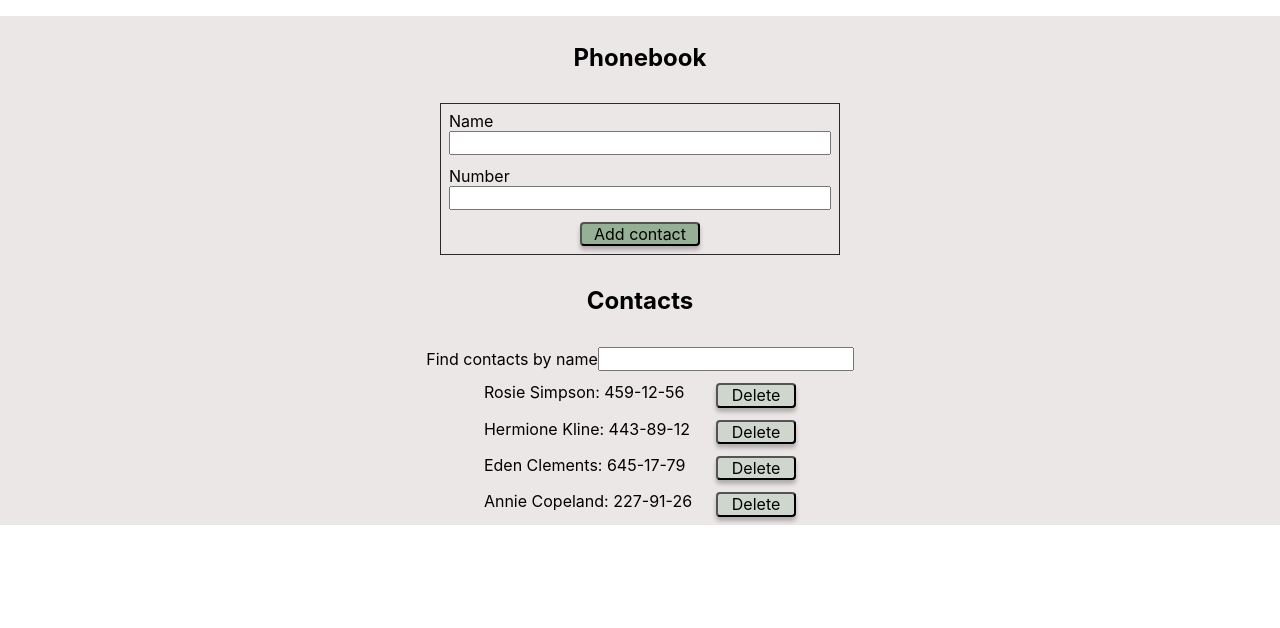
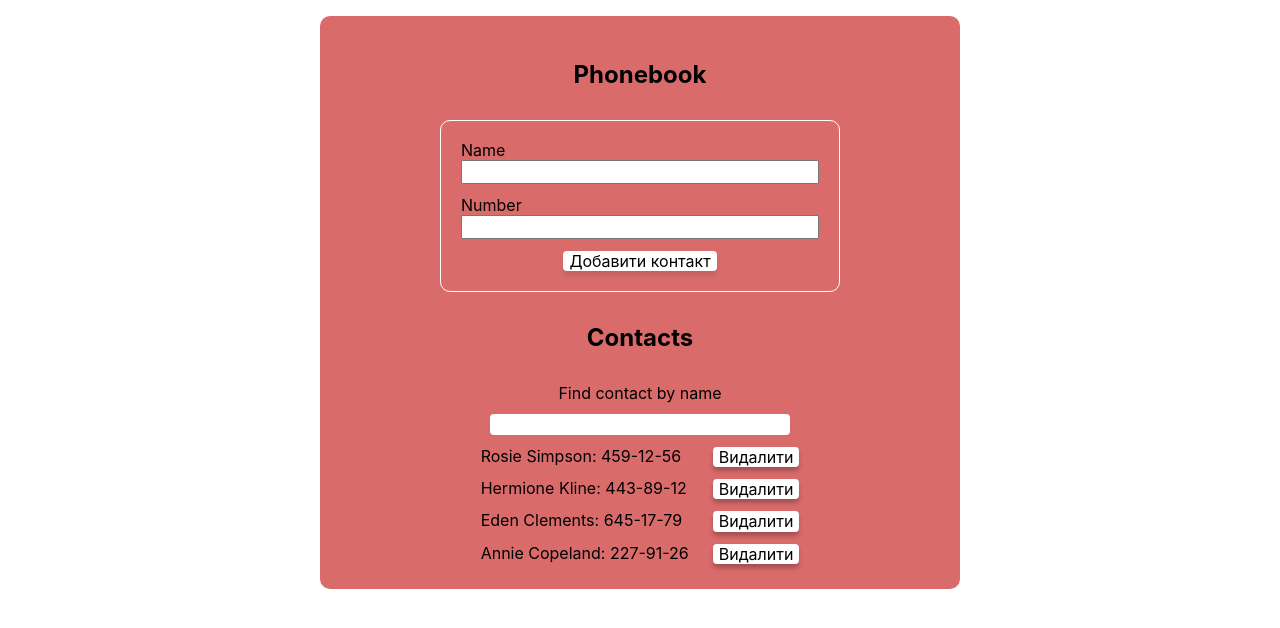
Before and after one commit to OleksiiPanaioti/goit-react-hw-07-phonebook, a React (Create React App) app: page / in a window 1280 px wide. Shown: the top 628 px of the page. Built offline with nearby package versions, Linux system fonts and the light colour scheme.

Commit message:
styles added

```diff
--- a/src/components/App.jsx
+++ b/src/components/App.jsx
@@ -1,7 +1,7 @@
 import React, { Component } from 'react';
 import { Contacts } from './contactsList/ContactsList';
-import { Filter } from './Filter/Filter';
-import { PhonebookForm } from './form/FromInput';
+import { Filter } from './filter/Filter';
+import { PhoneForm } from './form/FromInput';
 import { GlobalStyle } from './GlobalStyles';
 import { Layout } from './Layout/Layout';
 
@@ -18,7 +18,7 @@ class App extends Component {
   };
 
   addContact = newContact => {
-    const { contacts } = this.state.contacts;
+    const { contacts } = this.state;
     contacts.find(contact => contact.name === newContact.name)
       ? alert(`${newContact.name} is already in contacts`)
       : this.setState(prevState => ({
@@ -26,14 +26,14 @@ class App extends Component {
         }));
   };
 
-  showContact = () => {
+  searchContact = e => {
+    this.setState({ filter: e.currentTarget.value });
+  };
+
+  renderContact = () => {
     return [...this.state.contacts].filter(contact =>
       contact.name.toLowerCase().includes(this.state.filter.toLocaleLowerCase())
     );
-  };
-
-  searchContact = e => {
-    this.setState({ filter: e.currentTarget.value });
   };
 
   deleteContact = id => {
@@ -42,22 +42,17 @@ class App extends Component {
     }));
   };
 
-  onFilterHandler = e => {
-    const { value } = e.currentTarget;
-    this.setState({ filter: value });
-  };
-
   render() {
     const { contacts, filter } = this.state;
-    const showContact = this.showContact();
+    const renderContact = this.renderContact();
     return (
       <Layout>
         <h2>Phonebook</h2>
-        <PhonebookForm onSave={this.addContact} contacts={contacts} />
+        <PhoneForm onSave={this.addContact} contacts={contacts} />
         <h2>Contacts</h2>
         <Filter search={filter} onSearch={this.searchContact} />
-        {showContact && (
-          <Contacts contacts={showContact} onDelete={this.deleteContact} />
+        {renderContact && (
+          <Contacts contacts={renderContact} onDelete={this.deleteContact} />
         )}
         <GlobalStyle />
       </Layout>
--- a/src/components/Filter/Filter.jsx
+++ b/src/components/Filter/Filter.jsx
@@ -1,10 +1,13 @@
-export const Filter = ({ filter, onFilterHandler }) => {
-  return (
-    <>
-      <label htmlFor="find">
-        Find contacts by name
-        <input name="find" value={filter} onChange={onFilterHandler} />
-      </label>
-    </>
-  );
+import PropTypes from 'prop-types';
+import { Label, Input } from './Filter.styled';
+
+export const Filter = ({ search, onSearch }) => (
+  <Label>
+    Find contact by name
+    <Input type="text" value={search} onChange={onSearch} />
+  </Label>
+);
+
+Filter.propTypes = {
+  onSearch: PropTypes.func.isRequired,
 };
--- a/src/components/Filter/Filter.styled.jsx
+++ b/src/components/Filter/Filter.styled.jsx
@@ -9,9 +9,5 @@ export const Label = styled.label`
 export const Input = styled.input`
   width: 300px;
   border-radius: 4px;
-  &:hover,
-  &:focus {
-    border: 3px solid #20a033;
-    color: #2f6117;
-  }
+  border: none;
 `;
--- a/src/components/Form/FormInput.styled.jsx
+++ b/src/components/Form/FormInput.styled.jsx
@@ -3,8 +3,9 @@ import { Form as FormikForm, ErrorMessage as FormikErrorMessage } from 'formik';
 
 export const Form = styled(FormikForm)`
   width: 400px;
-  padding: 8px;
-  border: 1px solid #2a2a2a;
+  padding: 20px;
+  border: 1px solid #ffffff;
+  border-radius: 10px;
   display: flex;
   flex-direction: column;
   gap: 12px;
@@ -19,18 +20,20 @@ export const ButtonSubmitDelete = styled.button`
   align-items: center;
   justify-content: center;
   margin: 0 auto;
-  width: 120px;
-  box-shadow: 0px 4px 4px rgba(0, 0, 0, 0.25);
-  background-color: #95b095;
+  /* width: 120px; */
+  box-shadow: 0px 4px 4px rgba(0, 0, 0, 0.1);
+  background-color: #ffffff;
+  border: none;
   border-radius: 4px;
   transition: background-color 250ms cubic-bezier(0.4, 0, 0.2, 1);
   &:hover,
   &:focus {
-    background-color: #20a033;
+    background-color: #454242;
+    color: #ffffff;
   }
 `;
 
 export const ErrorMessage = styled(FormikErrorMessage)`
   font-size: 14px;
-  color: red;
+  color: #fffbfb;
 `;
--- a/src/components/Form/FromInput.jsx
+++ b/src/components/Form/FromInput.jsx
@@ -37,7 +37,7 @@ const FormSchema = yup.object().shape({
     .required('Required field!'),
 });
 
-export const PhonebookForm = ({ onSave }) => {
+export const PhoneForm = ({ onSave }) => {
   const handleSubmit = (values, { resetForm }) => {
     console.log(values);
 
@@ -62,7 +62,7 @@ export const PhonebookForm = ({ onSave }) => {
           <Field type="tel" name="number" required />
           <ErrorMessage name="number" component="span" />
         </FormField>
-        <ButtonSubmitDelete type="submit">Add contact</ButtonSubmitDelete>
+        <ButtonSubmitDelete type="submit">Добавити контакт</ButtonSubmitDelete>
       </Form>
     </Formik>
   );
--- a/src/components/Layout/Layout.styled.jsx
+++ b/src/components/Layout/Layout.styled.jsx
@@ -1,12 +1,14 @@
 import styled from 'styled-components';
 
 export const Container = styled.div`
+  border-radius: 10px;
+  width: 50%;
   display: flex;
   flex-direction: column;
   align-items: center;
   justify-content: center;
   gap: 12px;
   margin: 16px auto;
-  padding: 8px;
-  background-color: #ece7e7;
+  padding: 25px;
+  background-color: #da6b6b;
 `;
--- a/src/components/contactsList/ContactList.styled.jsx
+++ b/src/components/contactsList/ContactList.styled.jsx
@@ -11,13 +11,15 @@ export const ContactItem = styled.li`
 `;
 export const ContactButton = styled.button`
   margin-left: 24px;
-  width: 80px;
+  border: none;
+
   box-shadow: 0px 4px 4px rgba(0, 0, 0, 0.25);
-  background-color: #ced6ce;
+  background-color: #ffffff;
   border-radius: 4px;
   transition: background-color 250ms cubic-bezier(0.4, 0, 0.2, 1);
   &:hover,
   &:focus {
-    color: #b20e0e;
+    color: #ffffff;
+    background-color: #b20e0e;
   }
 `;
--- a/src/components/contactsList/ContactsList.jsx
+++ b/src/components/contactsList/ContactsList.jsx
@@ -8,7 +8,7 @@ export const Contacts = ({ contacts, onDelete }) => {
         <ContactItem key={id}>
           {name}: {number}
           <ContactButton type="button" key={id} onClick={() => onDelete(id)}>
-            Delete
+            Видалити
           </ContactButton>
         </ContactItem>
       ))}
```
